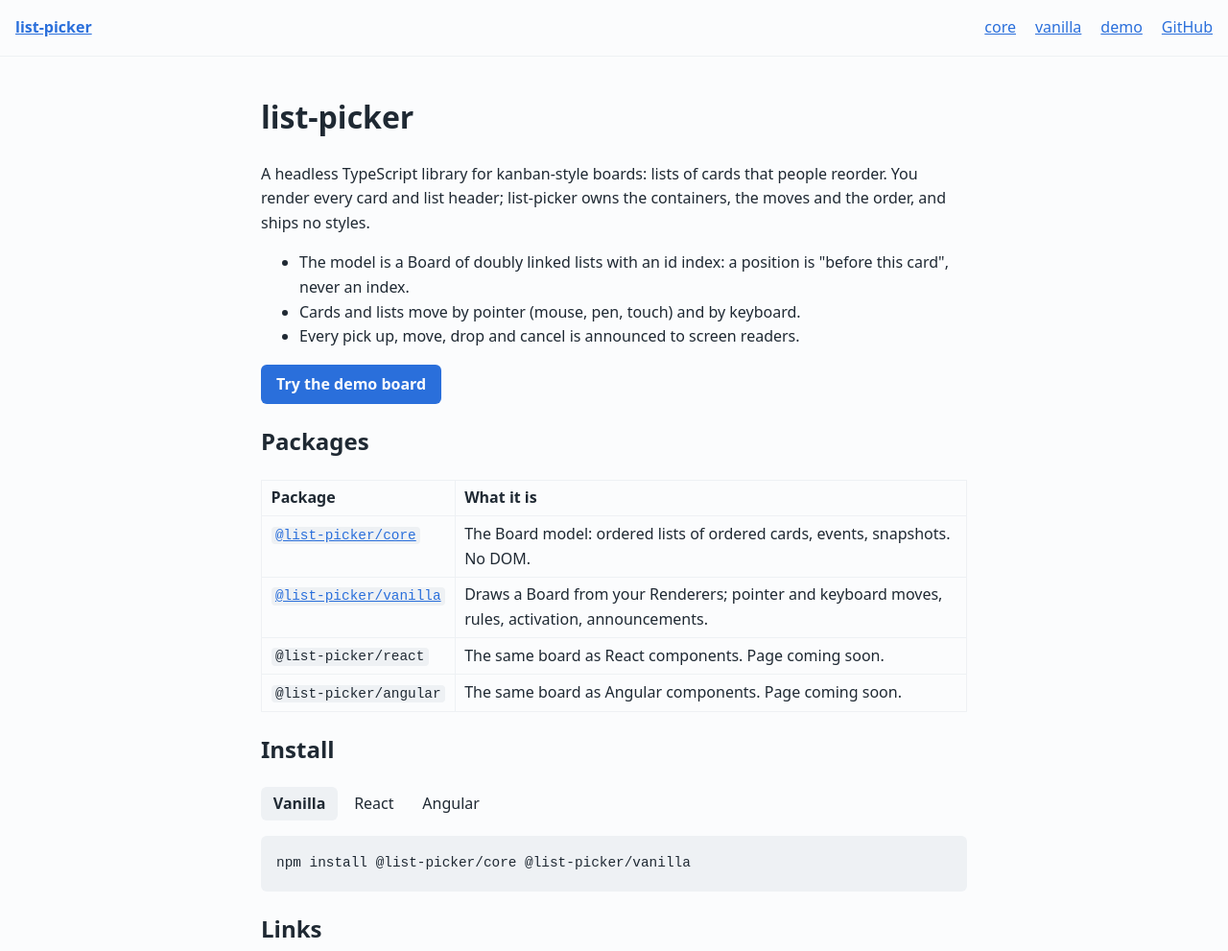
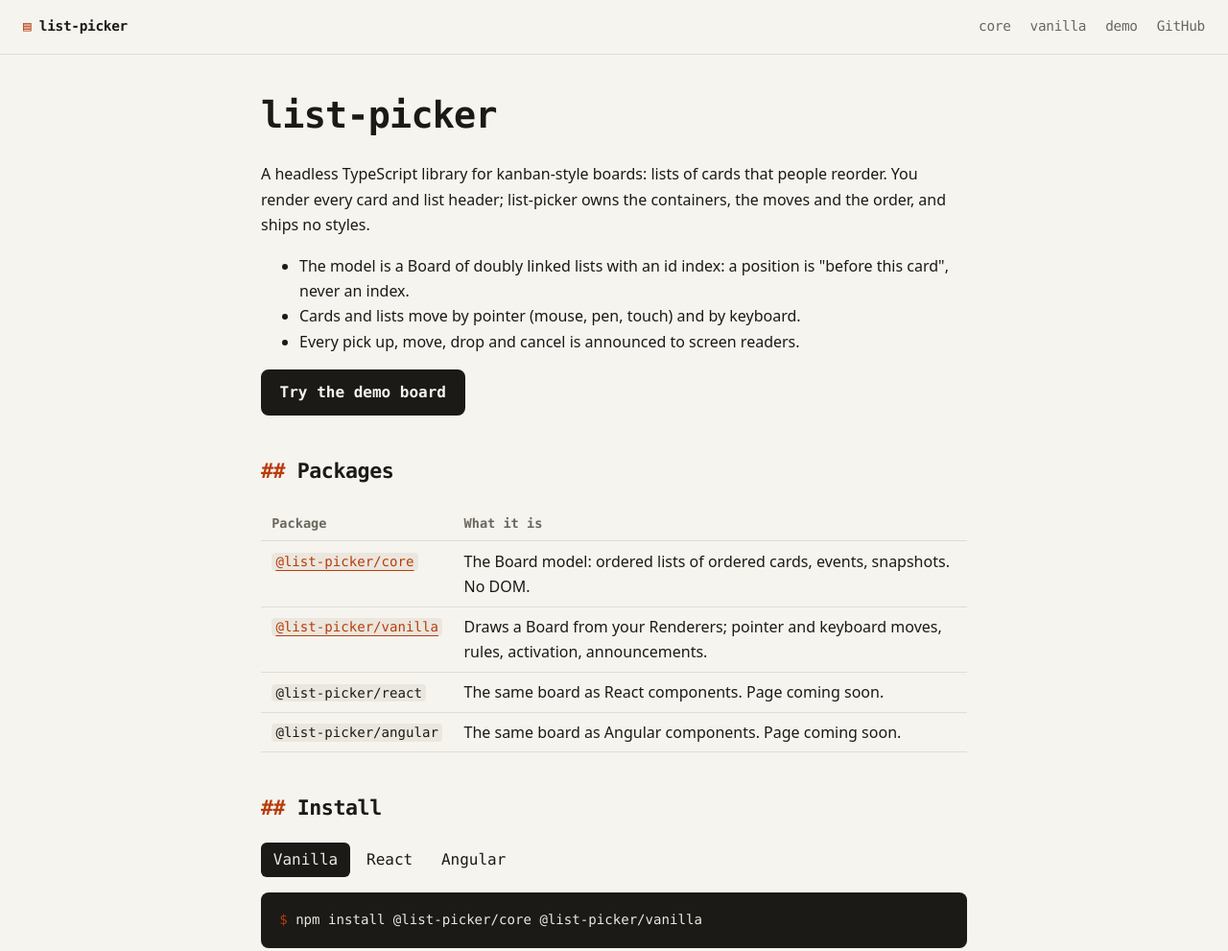
Before and after one commit to fabiomrosa/list-picker, a website built with Vite: page site/index.html in a window 1280 px wide. Shown: the top 991 px of the page at 96% size. Built offline with nearby package versions, Linux system fonts and the light colour scheme.

Commit message:
feat(L4.14): the site's look and a section index (#61)
## What changed
From the owner's patch 0002 (list-picker-js), without its docs. The
patch did not apply cleanly over L4.13, so I rebuilt its result on its
own base and kept L4.13's `.install .soon` rule.
- **The site's look:**
  - monospace headings and navigation;
  - a warm palette in light and dark;
  - code blocks shown as a terminal;
- `$ ` before install lines (generated content, so copying the command
does not pick it up).
- **A section index beside each package's page:** the README's `##`
headings, sticky, hidden below 52rem, labelled "On this page".
- **Docs:** PLAN and STATE.

## Public API
None.

## Verification
- `npm run verify` is green, and `npm run site:build` succeeds.
- Checked in Chrome, in light and dark:
  - every index link reaches its section (core: 4, vanilla: 7);
  - no page scrolls sideways at 375px;
  - links and the hovered button pass WCAG AA;
  - headings and the brand link are read without their decorative marks.

## Review
`list-picker-code-review` ran in a fresh context. It confirmed the hand
merge lost nothing from either side. Fixes applied:
- **Contrast:** the patch's light accent `#d9480f` failed AA (3.9:1 on
the page, 3.5:1 on code). It is now `#b83c0c` (5.2:1 and 4.6:1). This is
a deviation from the patch. STATE had a wrong figure, which I had
measured on the nav colour; it is corrected.
- **Read aloud:** `## ` before each h2 and `▤ ` before the brand were
spoken by screen readers. They are now decorative (`content: "…" / ""`).
- **The index** is a labelled landmark (`aria-label="On this page"`).
- **Biome:** the `noDescendingSpecificity` warning (rule order).

## Retro proposals
None.

🤖 Generated with [Claude Code](https://claude.com/claude-code)

---------

Co-authored-by: Claude Opus 5.5 <noreply@anthropic.com>

```diff
--- a/site/style.css
+++ b/site/style.css
@@ -1,62 +1,105 @@
 :root {
   color-scheme: light dark;
-  --text: #1f2933;
-  --muted: #616e7c;
-  --bg: #fbfcfd;
-  --code: #eef1f4;
-  --accent: #2a6fdb;
+  --text: #1b1a17;
+  --muted: #6b675e;
+  --bg: #f6f4ef;
+  --line: #e2ddd2;
+  --code: #ebe7de;
+  /* 5.2:1 on --bg, 4.6:1 on --code (WCAG AA). */
+  --accent: #b83c0c;
+  --term: #1b1a17;
+  --term-text: #ece8df;
+  --mono: ui-monospace, "SF Mono", "JetBrains Mono", "Cascadia Code", Menlo, Consolas, monospace;
 }
 @media (prefers-color-scheme: dark) {
   :root {
-    --text: #e4e7eb;
-    --muted: #9aa5b1;
-    --bg: #14171a;
-    --code: #22272c;
-    --accent: #7aa7f0;
+    --text: #ece8df;
+    --muted: #a29d92;
+    --bg: #141311;
+    --line: #2a2723;
+    --code: #24211d;
+    --accent: #ff7a45;
+    --term: #0c0b0a;
   }
 }
 body {
   margin: 0;
   font:
-    16px / 1.6 system-ui,
+    16px / 1.65 system-ui,
     sans-serif;
   color: var(--text);
   background: var(--bg);
+}
+h1,
+h2,
+h3,
+nav {
+  font-family: var(--mono);
+  letter-spacing: -0.02em;
+}
+h1 {
+  font-size: 2.4rem;
+  line-height: 1.15;
+}
+h2 {
+  margin-top: 2.5rem;
+  font-size: 1.35rem;
+}
+h2::before {
+  content: "## " / ""; /* decorative: not read aloud */
+  color: var(--accent);
+}
+a {
+  color: var(--accent);
+  text-underline-offset: 0.2em;
 }
 nav {
   display: flex;
   flex-wrap: wrap;
   gap: 1.25rem;
-  padding: 1rem;
-  border-bottom: 1px solid var(--code);
+  padding: 1rem 1.5rem;
+  border-bottom: 1px solid var(--line);
+  font-size: 0.9rem;
+}
+nav a {
+  color: var(--muted);
+  text-decoration: none;
+}
+nav a:hover {
+  color: var(--accent);
 }
 nav a:first-child {
-  font-weight: 600;
+  color: var(--text);
+  font-weight: 700;
   margin-right: auto;
+}
+nav a:first-child::before {
+  content: "▤ " / "";
+  color: var(--accent);
 }
 main {
   max-width: 46rem;
   margin: 0 auto;
-  padding: 1rem 1rem 4rem;
-}
-a {
-  color: var(--accent);
+  padding: 1rem 1.5rem 4rem;
 }
 code {
+  font-family: var(--mono);
   background: var(--code);
   padding: 0.1em 0.3em;
   border-radius: 4px;
-  font-size: 0.9em;
+  font-size: 0.88em;
 }
 pre {
-  background: var(--code);
-  padding: 1rem;
-  border-radius: 6px;
+  background: var(--term);
+  color: var(--term-text);
+  padding: 1rem 1.2rem;
+  border-radius: 8px;
   overflow-x: auto;
 }
 pre code {
   padding: 0;
   background: none;
+  color: inherit;
 }
 table {
   border-collapse: collapse;
@@ -65,24 +108,41 @@ table {
 }
 th,
 td {
-  border: 1px solid var(--code);
-  padding: 0.35rem 0.6rem;
+  border-bottom: 1px solid var(--line);
+  padding: 0.45rem 0.7rem;
   text-align: left;
   vertical-align: top;
 }
+th {
+  font-family: var(--mono);
+  font-size: 0.85rem;
+  color: var(--muted);
+}
+td code {
+  white-space: nowrap;
+}
 .button {
   display: inline-block;
-  padding: 0.5rem 1rem;
-  border-radius: 6px;
+  padding: 0.55rem 1.1rem;
+  border: 2px solid var(--text);
+  border-radius: 8px;
+  background: var(--text);
+  color: var(--bg);
+  font-family: var(--mono);
+  font-weight: 700;
+  text-decoration: none;
+}
+.button:hover {
   background: var(--accent);
-  color: var(--bg);
-  text-decoration: none;
-  font-weight: 600;
+  border-color: var(--accent);
 }
+
+/* The Install chooser: radios as tabs, no script. */
 .install label {
   display: inline-block;
   padding: 0.3rem 0.8rem;
   border-radius: 6px;
+  font-family: var(--mono);
   cursor: pointer;
 }
 .install input {
@@ -90,8 +150,8 @@ td {
   opacity: 0;
 }
 .install input:checked + label {
-  background: var(--code);
-  font-weight: 600;
+  background: var(--term);
+  color: var(--term-text);
 }
 .install input:focus-visible + label {
   outline: 2px solid var(--accent);
@@ -100,11 +160,58 @@ td {
 .install .soon {
   display: none;
 }
+.install pre code::before {
+  content: "$ ";
+  color: var(--accent);
+}
 #install-vanilla:checked ~ .install-vanilla,
 #install-react:checked ~ .install-react,
 #install-angular:checked ~ .install-angular {
   display: block;
 }
-td code {
-  white-space: nowrap;
+
+/* A package's page: its README with the index of its sections beside it on wide screens. */
+main.doc {
+  max-width: 64rem;
+  display: grid;
+  grid-template-columns: 12rem minmax(0, 46rem);
+  gap: 3rem;
 }
+.toc {
+  position: sticky;
+  top: 1.5rem;
+  align-self: start;
+  padding-top: 2rem;
+  font-size: 0.85rem;
+}
+.toc ul {
+  list-style: none;
+  margin: 0;
+  padding: 0;
+}
+.toc li {
+  margin: 0.35rem 0;
+}
+.toc a {
+  color: var(--muted);
+  text-decoration: none;
+}
+.toc a:hover {
+  color: var(--accent);
+}
+.toc strong {
+  display: block;
+  margin-bottom: 0.5rem;
+  font-family: var(--mono);
+  font-size: 0.75rem;
+  color: var(--muted);
+  text-transform: uppercase;
+}
+@media (max-width: 52rem) {
+  main.doc {
+    display: block;
+  }
+  .toc {
+    display: none;
+  }
+}
```
Also changed, not shown: docs/PLAN.md (+1 -1 lines), docs/STATE.md (+7 -2 lines), site/core.html (+1 -1 lines), site/vanilla.html (+1 -1 lines), site/vite.config.ts (+8 -2 lines).
